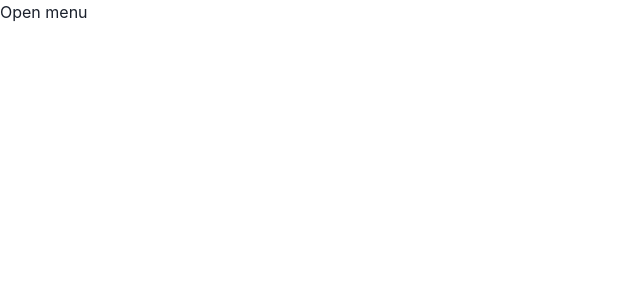
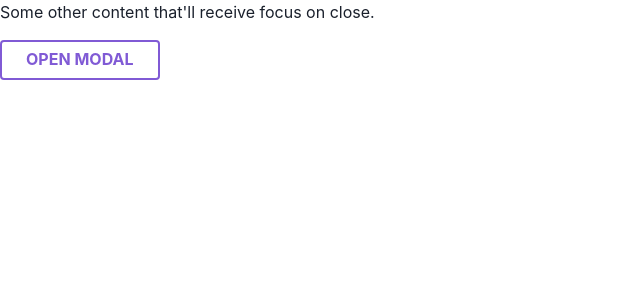
Before and after one commit to kupuma-ru21/urql_chakra, a Next.js app: page / in a window 1280 px wide. Shown: the top 300 px of the page, without its empty margins (0-640 px from the left). Built offline with nearby package versions, Linux system fonts and the light colour scheme.

Commit message:
chore: Control Focus when Modal closes

```diff
--- a/src/app/page.tsx
+++ b/src/app/page.tsx
@@ -1,18 +1,48 @@
 "use client";
-import { Link, Menu, MenuButton, MenuItem, MenuList } from "@chakra-ui/react";
+import {
+  Box,
+  Button,
+  Modal,
+  ModalBody,
+  ModalCloseButton,
+  ModalContent,
+  ModalFooter,
+  ModalHeader,
+  ModalOverlay,
+  useDisclosure,
+} from "@chakra-ui/react";
+import { useRef } from "react";
 
 export default function Page() {
+  const { isOpen, onOpen, onClose } = useDisclosure();
+  const finalRef = useRef(null);
+
   return (
-    <Menu>
-      <MenuButton>Open menu</MenuButton>
-      <MenuList>
-        <MenuItem as={Link} href="/about">
-          To About
-        </MenuItem>
-        <MenuItem as={Link} href="/">
-          To Home
-        </MenuItem>
-      </MenuList>
-    </Menu>
+    <>
+      <Box ref={finalRef} tabIndex={-1} aria-label="Focus moved to this box">
+        Some other content that&apos;ll receive focus on close.
+      </Box>
+
+      <Button mt={4} onClick={onOpen}>
+        Open Modal
+      </Button>
+      <Modal finalFocusRef={finalRef} isOpen={isOpen} onClose={onClose}>
+        <ModalOverlay />
+        <ModalContent>
+          <ModalHeader>Modal Title</ModalHeader>
+          <ModalCloseButton />
+          <ModalBody>
+            testtesttesttesttesttesttesttesttesttesttesttesttesttesttesttesttesttesttesttesttesttesttesttesttesttesttesttesttesttesttesttesttesttesttesttest&apos;test
+          </ModalBody>
+
+          <ModalFooter>
+            <Button colorScheme="blue" mr={3} onClick={onClose}>
+              Close
+            </Button>
+            <Button variant="ghost">Secondary Action</Button>
+          </ModalFooter>
+        </ModalContent>
+      </Modal>
+    </>
   );
 }
```
